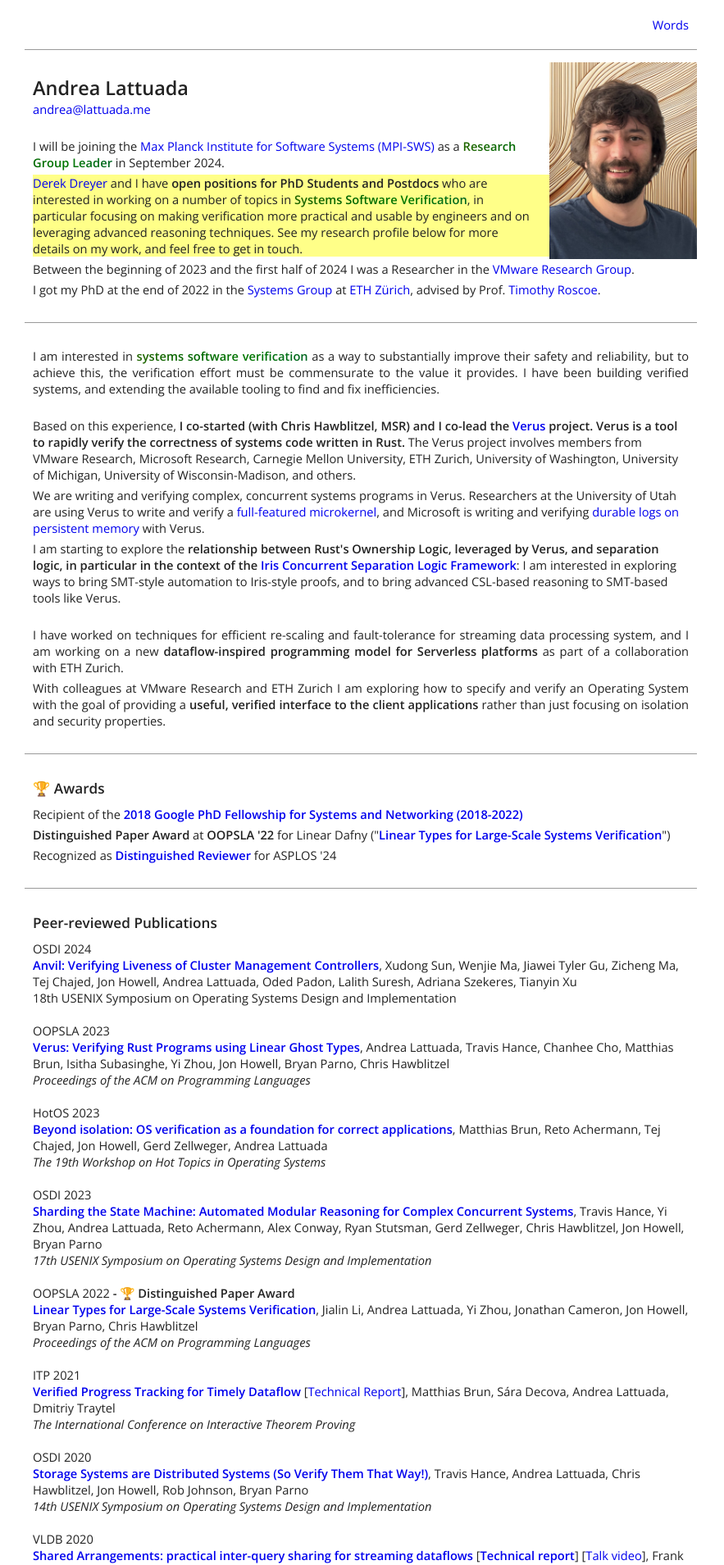
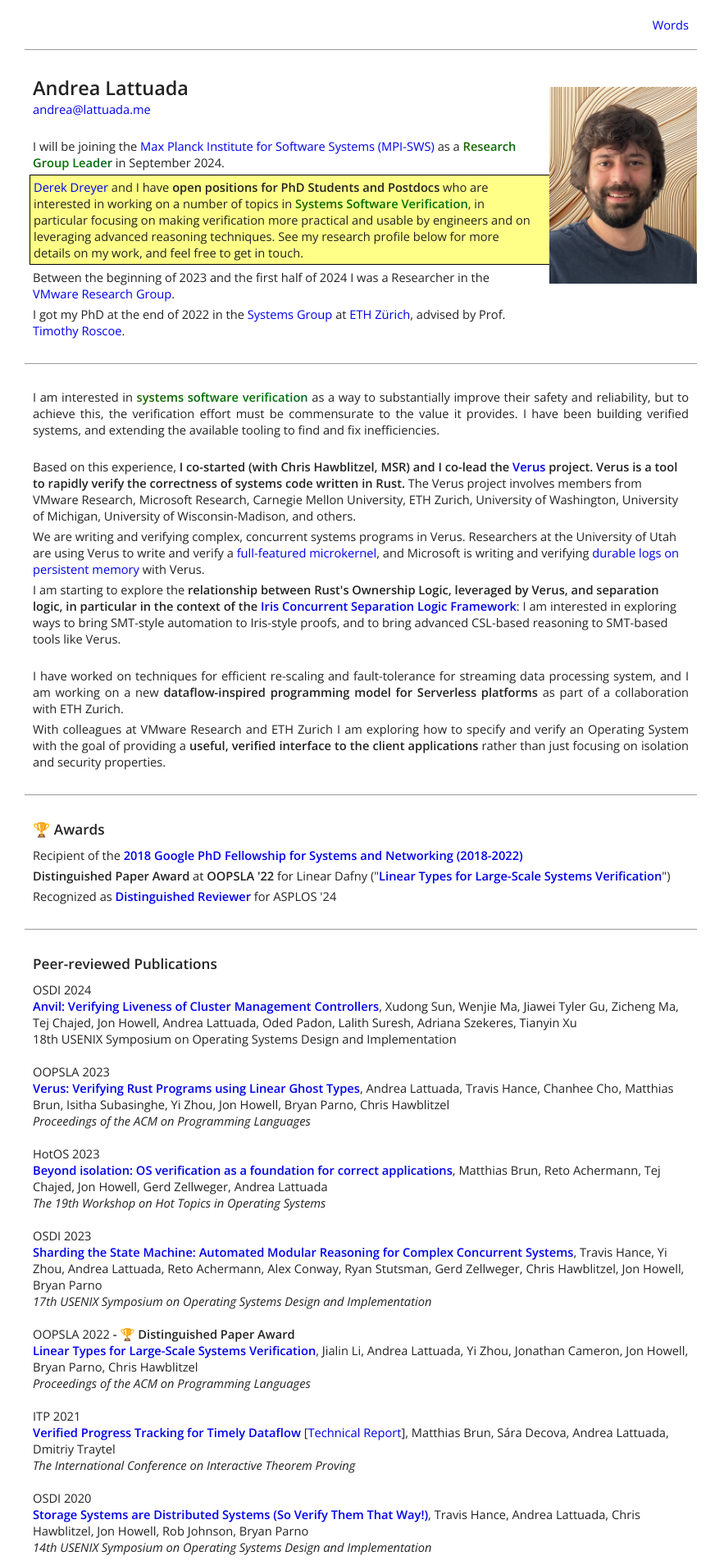
Before and after one commit to utaal/utaal.github.io, a Jekyll site: the page built from index.html, in a window 1280 px wide. Shown: the top 1909 px of the page at 82% size, without its empty margins (0-883 px from the left). Built offline with Jekyll 4.4.1, drawn with Linux system fonts in a browser that asks for light colours; nearby versions of some CDN libraries.

Commit message:
stylesheet changes

```diff
--- a/css/index.css
+++ b/css/index.css
@@ -48,6 +48,16 @@ span.name-span {
     padding-bottom: 10px;
     float: none;
   }
+  .card.header > img {
+    float: right;
+    height: 240px;
+    margin-left: 20px;
+    margin-right: -10px;
+    margin-top: -15px;
+    padding-top: 0px !important;
+    padding-bottom: 0px !important;
+    background-color: inherit !important;
+  }
 }
 p {
   padding: 0px;
@@ -66,9 +76,12 @@ div.relative {
 .card.header > img {
   float: right;
   height: 240px;
-  padding-left: 20px;
+  margin-left: 20px;
   margin-right: -10px;
   margin-top: -15px;
+  padding-top: 30px;
+  padding-bottom: 50px;
+  background-color: white;
 }
 .card-name {
   margin-top: 0;
@@ -190,5 +203,8 @@ span.highlight-2 {
 }
 
 .ad {
+  border: 1px solid black;
+  padding: 4px;
+  margin-left: -4px;
   background-color: #ffff88;
 }
```
